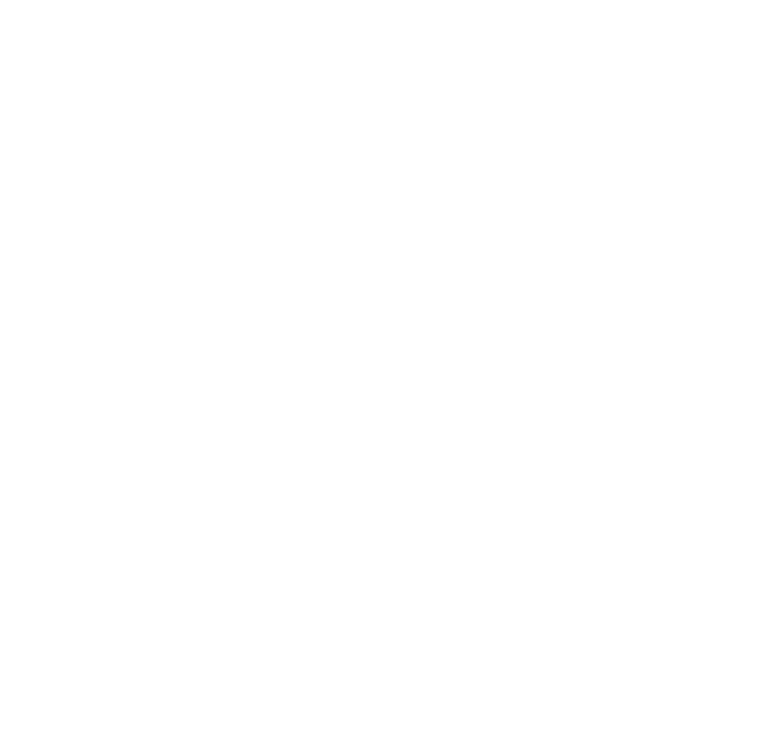
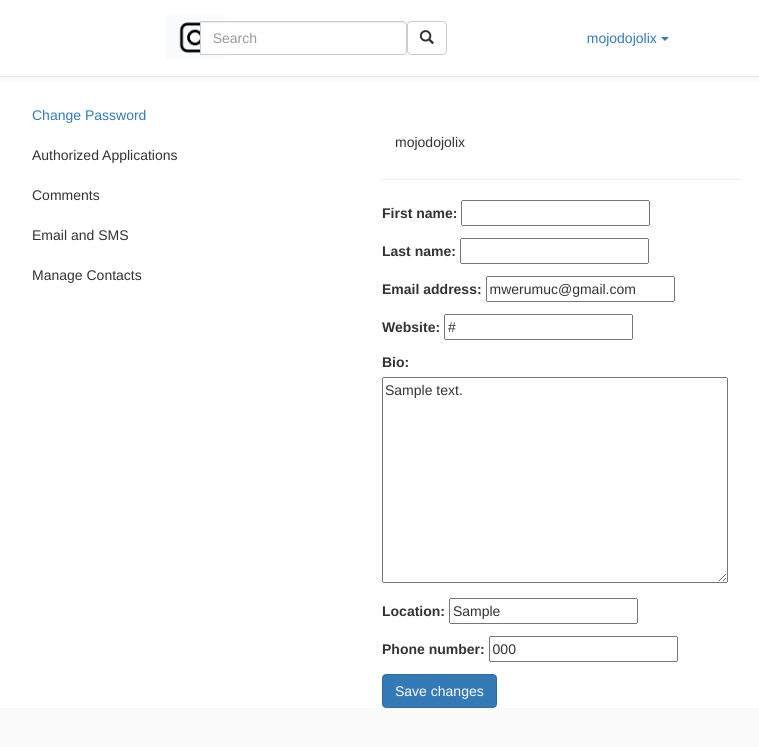
Before and after one commit to mwerumuchai/instagram-clone, a Django app: page /profiles/ in a window 1480 px wide. Before the commit the part shown is empty. Shown: the top 747 px of the page, without its empty margins (300-1059 px from the left). Run offline with Django 3.2, Linux system fonts and the light colour scheme; a user stored in the database is signed in; tables that the repository leaves empty hold one stand-in row (values such as "Sample post"); some libraries are stand-ins or nearby versions.

Commit message:
Stylethe edit profiles page

```diff
--- a/gram/templates/profiles/base.html
+++ b/gram/templates/profiles/base.html
@@ -1,20 +1,22 @@
-{% load bootstrap3 %} {% load staticfiles %}
+{% load bootstrap3 %}{% load staticfiles %}
 <!DOCTYPE html>
-<html>
+<html lang="en">
 
   <head>
-    <meta charset="utf-8">
-    <meta name="viewport" content="width=device-width, initial-scale=1"> {%if title%}
-
-    <title>{{title}}</title>
-
-    {%endif%} {% block styles %} {% bootstrap_css %} {% endblock %}
-
+    <meta charset="UTF-8">
+    <meta name="viewport" content="width=device-width, initial-scale=1.0">
+    <meta http-equiv="X-UA-Compatible" content="ie=edge"> {% if title %}
+    <title>Instagram- {{title}}</title>
+    {% else %}
+    <title>Instagram</title>
+    {% endif %} {% block styles %} {% bootstrap_css%}
+    <link rel="stylesheet" href="{% static 'css/index.css' %}">
+    <link rel="shortcut icon" type="img/png" href="{% static 'img/instalogo.png' %}" /> {% endblock %}
   </head>
 
   <body>
-
-    {% block content %} {%endblock%} {% block scripts %}
+    {% include "navbar.html" %} <br>
+    <hr> {% block content %} {% endblock %} {% block scripts %}
     <script src="https://ajax.googleapis.com/ajax/libs/jquery/3.2.1/jquery.min.js"></script>
     {% bootstrap_javascript %} {% endblock %}
 
--- a/gram/templates/profiles/profile.html
+++ b/gram/templates/profiles/profile.html
@@ -1,7 +1,25 @@
-{% extends 'profiles/base.html' %}{% load bootstrap3 %} {% load static %}
-<div class="container">
-  <form method="post">
-    {% csrf_token %} {{ user_form.as_p }} {{ profile_form.as_p }}
-    <button type="submit">Save changes</button>
-  </form>
+{% extends 'profiles/base.html' %}{% load bootstrap3 %} {% load static %} {% block content %} <br>
+<div class="container" id="editprofiles">
+  <div class="row">
+    <div class="col-md-4">
+      <ul style="list-style-type:none">
+        <li><a href="/accounts/password/change">Change Password</a></li><br>
+        <li>Authorized Applications</li> <br>
+        <li>Comments</li><br>
+        <li>Email and SMS</li><br>
+        <li>Manage Contacts</li><br>
+      </ul>
+    </div>
+    <div class="col-md-4">
+      <h3 class="btn text-center">{{user.username}}</h3>
+      <hr>
+      <form method="post">
+        {% csrf_token %} {{ user_form.as_p }} {{ profile_form.as_p }}
+        <button type="submit" class='btn btn-primary'>Save changes</button>
+      </form>
+    </div>
+    <!-- empty div -->
+    <div class="col-md-2"></div>
+  </div>
 </div>
+{% endblock %}
--- a/static/css/styles.css
+++ b/static/css/styles.css
@@ -30,10 +30,6 @@
   margin-top: 21px;
 }
 
-#signup {
-  width: 319px;
-}
-
 #search {
   margin-left: -527px;
   margin-top: 11px;
@@ -48,3 +44,11 @@
   margin-top: 5px;
   margin-bottom: 10px;
   color: #737373;
+}
+
+#editprofiles {
+  background-color: #fff;
+  margin-left: 277px;
+  margin-right: 144px;
+  padding-top: 24px;
+}
```
Also changed, not shown: gram/templates/registration/registration_form.html (+5 -2 lines).
